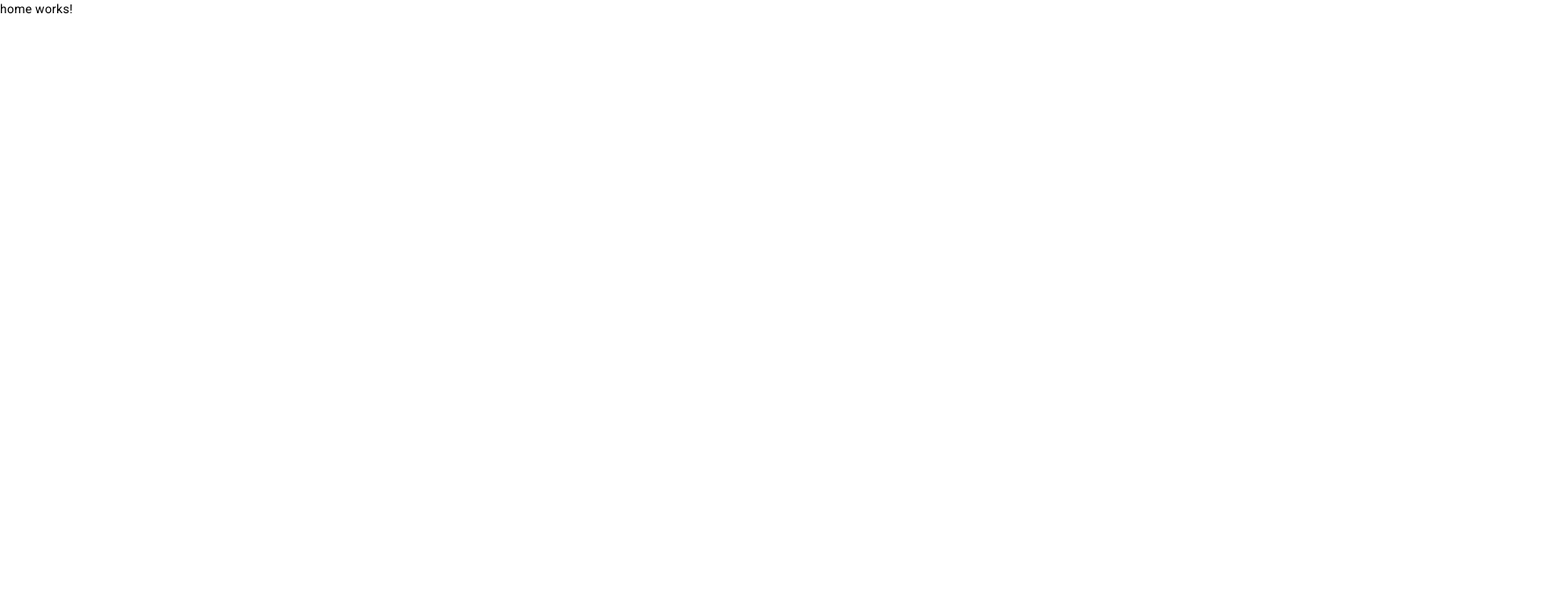
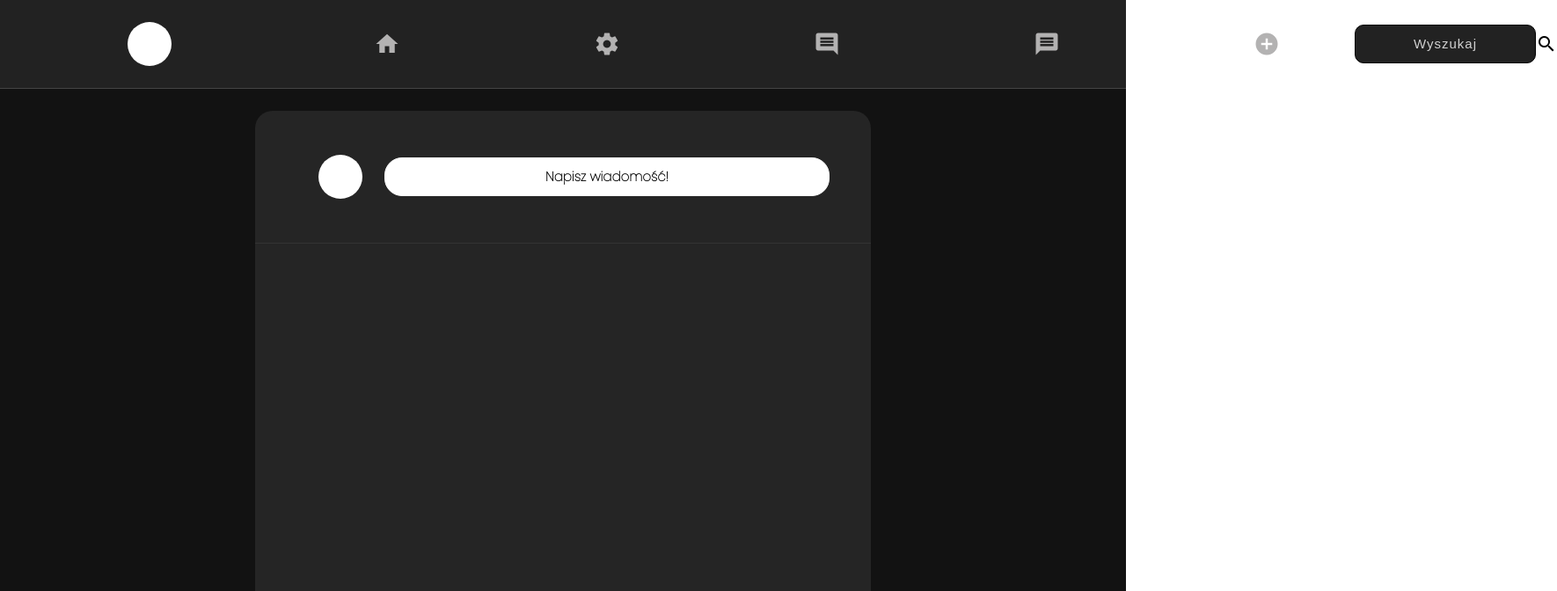
Before and after one commit to Pum2A/talkapp, an Angular app: page /home in a window 1280 px wide. Shown: the top 672 px of the page at 88% size, 1770 px wide, since content can reach past the window. Built offline with nearby package versions, Linux system fonts and the light colour scheme.

Commit message:
added  menu on click, styled home component

```diff
--- a/src/app/app.module.ts
+++ b/src/app/app.module.ts
@@ -10,6 +10,8 @@ import { ReactiveFormsModule } from '@angular/forms';
 import { HomeComponent } from './components/home/home.component';
 import { BrowserAnimationsModule } from '@angular/platform-browser/animations';
 import { MatSnackBarModule } from '@angular/material/snack-bar';
+import {MatIconModule} from '@angular/material/icon';
+
 
 @NgModule({
   declarations: [
@@ -25,6 +27,7 @@ import { MatSnackBarModule } from '@angular/material/snack-bar';
     ReactiveFormsModule,
     BrowserAnimationsModule,
     MatSnackBarModule,
+    MatIconModule,
   ],
   providers: [],
   bootstrap: [AppComponent]
--- a/src/app/components/home/home.component.html
+++ b/src/app/components/home/home.component.html
@@ -1 +1,58 @@
-<p>home works!</p>
+<div class="background-main">
+<div class="top">
+  <div class="left-site-container">
+
+    <div class="circle-cont">
+
+      <div (click)="isClickedProfile()" class="profile-circle">
+      </div>
+    </div>
+    <div class="profile-menu-container" *ngIf="isClicked">
+      <div class="profile-menu">
+        <p>Informacje o mnie</p>
+        <p>Mój profil</p>
+        <p>Pomoc i wsparcie</p>
+        <p>Ustawienia</p>
+      </div>
+    </div>
+  </div>
+  <div class="main-site-container">
+    <div class="mat-icon-container">
+
+      <mat-icon>home</mat-icon>
+      <mat-icon>settings</mat-icon>
+      <mat-icon>comment</mat-icon>
+      <mat-icon>message</mat-icon>
+      <mat-icon>add_circle</mat-icon>
+    </div>
+  </div>
+  <div class="input-container">
+    <input type="text" placeholder="Wyszukaj">
+    <mat-icon class="search-icon">search</mat-icon>
+  </div>
+
+</div>
+
+<main>
+  <div class="background-left-site-container">
+
+  </div>
+  <div class="background-main-text-container">
+    <div class="main-background-text">
+      <div class="input-text-container">
+        <div class="profile-circle">
+        </div>
+        <input type="text" placeholder="Napisz wiadomość!">
+      </div>
+    </div>
+  </div>
+  <div class="background-right-site-container">
+
+
+  </div>
+</main>
+
+
+
+
+</div>
--- a/src/app/components/home/home.component.scss
+++ b/src/app/components/home/home.component.scss
@@ -0,0 +1,216 @@
+.background-main{
+background-color: #121212;
+height: 100%;
+width: 100%;
+}
+.top{
+  background-color: #222222;
+  width: 100%;
+  height: 10rem;
+  display: flex;
+  // display: flex;
+  border-bottom: 1px solid #444444;
+
+}
+.circle-cont{
+  width: 15rem;
+  height: 100%;
+  display: flex;
+  justify-content: center;
+  align-items: center;
+
+}
+.profile-circle{
+  width: 5rem;
+  height: 5rem;
+  background-color: #fff;
+  border-radius: 50%;
+  cursor: pointer;
+
+
+}
+
+.profile-menu-container{
+
+  min-width: 20rem;
+  height: 50rem;
+  // margin-left: .5rem;
+
+
+
+}
+.profile-menu{
+  background-color: #121212;
+  height: 50rem;
+  width: 20rem;
+  margin: 2px;
+  display: flex;
+  align-items: center;
+  text-align: center;
+  flex-direction: column;
+  border-right: 1px solid #141414;
+  border-radius: 1rem;
+  border-right: 1px solid #444444;
+  border-bottom: 1px solid #444444;
+
+
+}
+
+.profile-menu p {
+  color: #fff;
+  margin: 30px 0px;
+  display: flex;
+  justify-content: center;
+  align-items: center;
+  background-color: #090909;
+  min-width: 19rem;
+  min-height: 6rem;
+  font-weight: 800;
+  cursor: pointer;
+  letter-spacing: 2px;
+  font-size: 1.3rem;
+  transition: 0.1s;
+  border-radius: 1rem;
+  border: 1px solid #444444;
+
+  &:hover{
+    background-color: #121212;
+    transition: 0.1s;
+  }
+}
+.left-site-container{
+  min-width: 34rem;
+  display: flex;
+  justify-content: center;
+  align-items: center;
+}
+.main-site-container{
+  min-width: 120rem;
+  // background-color: red;
+}
+.mat-icon-container{
+  height: 100%;
+  display: flex;
+  gap: 150px;
+  justify-content: center;
+  align-items: center;
+
+
+}
+
+.mat-icon-container mat-icon{
+  // background-color: red;
+  cursor: pointer;
+  min-width: 10rem;
+  max-width: 10rem;
+  color: #b3b2b2;
+  transition: .1s;
+  font-size: 3rem;
+&:hover{
+  transition: .1s;
+  background-color: #181717;
+}
+}
+
+
+.main-site-container mat-icon{
+  // width: 20%;
+  height: 100%;
+  // cursor: pointer;
+  // background-color: red;
+
+}
+.main-site-container .mat-icon-container mat-icon{
+  display: flex;
+  justify-content: center;
+  align-items: center;
+}
+.input-container{
+  width: 40rem;
+  height: 10rem;
+  display: flex;
+  justify-content: center;
+  align-items: center;
+}
+
+.input-container input{
+  width: 20rem;
+  height: 4rem;
+  border-radius: 1rem;
+  border: 1px solid #030303;
+  background-color: #222222;
+  color: #fff;
+}
+
+.input-container input::placeholder{
+  color: #d1d1d1;
+  text-align: center;
+  font-size: 1.5rem;
+  letter-spacing: 1px;
+}
+
+
+
+
+
+// STARTING MAIN SECTION
+.background-left-site-container{
+  min-width: 20%;
+  height: 80vh;  // background-color: red;
+}
+.background-main-text-container{
+  min-width: 60%;
+  height: 80vh;
+  margin-top: 2.5rem;
+  // background-color: green;
+  display: flex;
+  justify-content: center;
+  align-items: center;
+}
+.background-right-site-container{
+min-width: 20%;
+height: 80vh;
+
+// background-color: red;
+}
+
+main{
+  display: flex;
+  max-height: 80vh;
+  // width: 100%;
+  // background-color: red;
+}
+
+.main-background-text{
+  height: 80vh;
+  background-color: #252525;
+  width: 70rem;
+  border-radius: 2rem;
+}
+
+.input-text-container{
+  width: 100%;
+  height: 15rem;
+  display: flex;
+  justify-content: center;
+  align-items: center;
+  border-bottom: 1px solid #333333;
+}
+.input-text-container .profile-circle{
+  margin: 0px 25px;
+}
+.input-text-container input{
+  width: 50rem;
+  height: 4rem;
+  border-radius: 2rem;
+  border: 1px solid #fff;
+  outline: none;
+}
+.input-text-container input::placeholder{
+  text-align: center;
+  font-size: 1.5rem;
+  font-weight: 800;
+  font-family: 'Poppins', sans-serif;
+  color: #000;
+
+}
--- a/src/app/components/home/home.component.ts
+++ b/src/app/components/home/home.component.ts
@@ -6,5 +6,11 @@ import { Component } from '@angular/core';
   styleUrls: ['./home.component.scss']
 })
 export class HomeComponent {
+  isClicked = false;
 
+  isClickedProfile(){
+
+    this.isClicked =! this.isClicked
+    console.log('click')
+  }
 }
--- a/src/styles.scss
+++ b/src/styles.scss
@@ -1,17 +1,21 @@
 /* You can add global styles to this file, and also import other style files */
-@import url('https://fonts.googleapis.com/css2?family=Heebo&display=swap');
+@import url('https://fonts.googleapis.com/css2?family=Poppins:wght@100&display=swap');
+
+html, body {
+
+  height: 100%;
+
+  font-size: 10px;
+  font-family: 'Poppins', sans-serif !important;
+  // font-family: 'Poppins', sans-serif;
+}
 
 
-html, body { height: 100%;
-
-  font-size: 10px;
-  font-family: 'Heebo', sans-serif;
-
-}
 body {
 
   margin: 0;
-   font-family: Roboto, "Helvetica Neue", sans-serif;
+  padding: 0;
+
    box-sizing: border-box;
 
 
```
